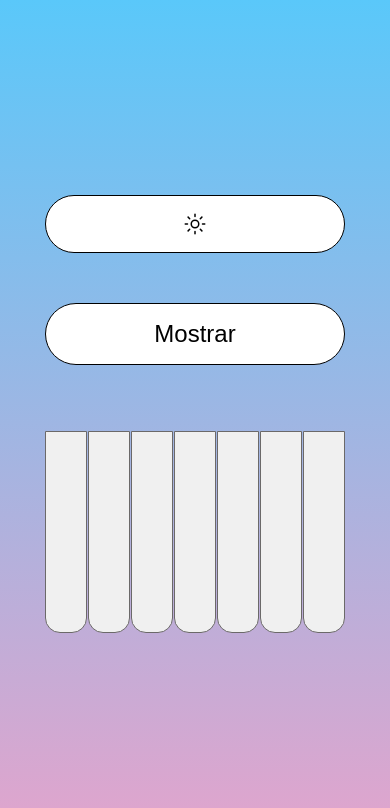
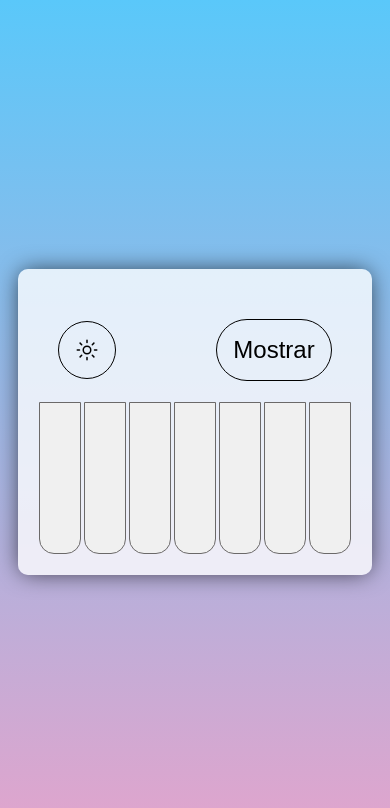
Before and after one commit to cpasquali/Musical-instrument-simulator, a React (Vite) app: page / in a window 390 px wide. Shown: the top 808 px of the page. Built offline with nearby package versions, Linux system fonts and the light colour scheme.

Commit message:
cambios en el media query

```diff
--- a/src/components/instrument.css
+++ b/src/components/instrument.css
@@ -110,157 +110,60 @@
     transform: scale(1.2);
 }
 
-@media (width <= 768px){
-  .container.light, .container.dark{
-    border: none;
-    box-shadow: none;
-    background-color: transparent;
+@media (max-width: 768px) {
+  .notes {
+    padding: 20px;
+    flex-wrap: wrap;
+    justify-content: center;
   }
 
-  .note{
-    width: 70px;
+  .note {
+    width: 50px;
+    height: 150px;
+    margin: 1px;
+  }
+
+  .buttonsContainer {
+    flex-direction: row;
+    align-items: center;
+  }
+
+  .btnMostrar,
+  .btnTheme {
+    width: 80%;
+  }
+
+  .btnMostrar:hover, .btnTheme:hover{
+    transform: scale(1);
+  }
+}
+@media (max-width: 420px){
+  .note {
+    width: 40px;
+    height: 150px;
+    margin: 1px;
+  }
+}
+
+@media (max-width: 352px){
+  .note {
+    width: 38px;
+  }
+}
+
+@media (max-width: 320px){
+
+  .container{
+    width: 250px;
+  }
+
+  .note {
+    width: 25px;
+    height: 150px;
+    margin: 1px;
   }
 
   .buttonsContainer{
-    display: block;
-
-  }
-
-  .btnTheme{
-    border-radius: 40px;
-    width: 500px;
-  }
-
-  .btnMostrar.light,.btnTheme.light{
-    background-color: white;
-  }
-
-  .btnMostrar{
-    width: 500px;
-  }
-
-  .btnMostrar:hover{
-    transform: scale(1);
-  }
-  .btnTheme:hover{
-    transform: scale(1);
+    gap: 15px;
   }
 }
-
-@media (max-width: 634px) {
-    .note {
-      width: 50px;
-    }
-
-    .btnMostrar:hover{
-      transform: scale(1);
-    }
-
-    .buttonsContainer{
-      display: block;
-    }
-
-    .btnTheme{
-      border-radius: 40px;
-      width: 400px;
-    }
-
-    .btnMostrar{
-      width: 400px;
-    }
-    .btnMostrar:hover{
-      transform: scale(1);
-    }
-
-    .btnTheme{
-      transform: scale(1);
-    }
-  }
-
- @media (width <= 425px){
-    .note {
-        width: 40px;
-      }
-
-      .btnMostrar:hover{
-        transform: scale(1);
-      }
-
-      .buttonsContainer{
-        display: block;
-      }
-
-      .btnTheme{
-        border-radius: 40px;
-        width: 300px;
-      }
-
-      .btnMostrar{
-        width: 300px;
-      }
-      .btnMostrar:hover{
-        transform: scale(1);
-      }
-
-      .btnTheme{
-        transform: scale(1);
-      }
- }
-
- @media (width <= 329px){
-
-    .btnMostrar:hover{
-      transform: scale(1);
-    }
-
-    .buttonsContainer{
-      display: block;
-    }
-
-    .btnTheme{
-      border-radius: 40px;
-      width: 200px;
-    }
-
-    .btnMostrar{
-      width: 200px;
-    }
-    .btnMostrar:hover{
-      transform: scale(1);
-    }
-
-    .btnTheme{
-      transform: scale(1);
-    }
- }
-
- @media (width <= 327px){
-  .notes{
-    margin-left: 30px;
-  }
-
-  .note {
-    width: 33px;
-  }
-
-  .buttonsContainer{
-    display: block;
-  }
-
-  .btnTheme{
-    border-radius: 40px;
-    width: 150px;
-
-  }
-
-  .btnMostrar{
-    width: 150px;
-  }
-  .btnMostrar:hover{
-    transform: scale(1);
-  }
-
-  .btnTheme{
-    transform: scale(1);
-  }
- }
--- a/src/components/instrument.jsx
+++ b/src/components/instrument.jsx
@@ -26,7 +26,7 @@ export const Instrument = () => {
       window.removeEventListener("keydown", handleInstrument);
       window.removeEventListener("keyup", () => setNotePress(null));
     };
-  }, [NOTES]);
+  }, []);
 
   useEffect(() => {
     document.body.className = `body ${theme}`;
@@ -45,7 +45,7 @@ export const Instrument = () => {
         <button className={`btnMostrar ${theme}`} onClick={toggleShowNotes}>Mostrar</button>
       </section>
       <ul className={"notes"}>
-        {NOTES.map((note, indice) => (
+        {NOTES.map((note) => (
           <li
             className={`note ${notePress === note ? "pressed" : ""}`}
             key={note}
--- a/src/index.css
+++ b/src/index.css
@@ -1,6 +1,9 @@
-body{
+*{
   margin: 0;
   padding: 0;
+}
+
+body{
   height: 100vh;
   display: flex;
   align-items: center;
```
